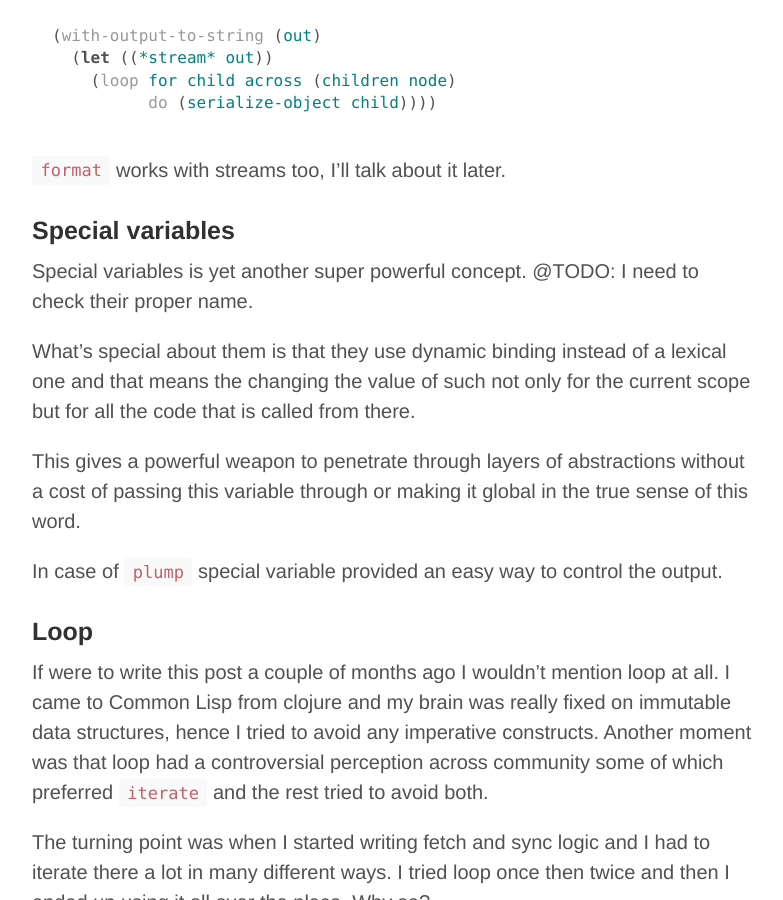
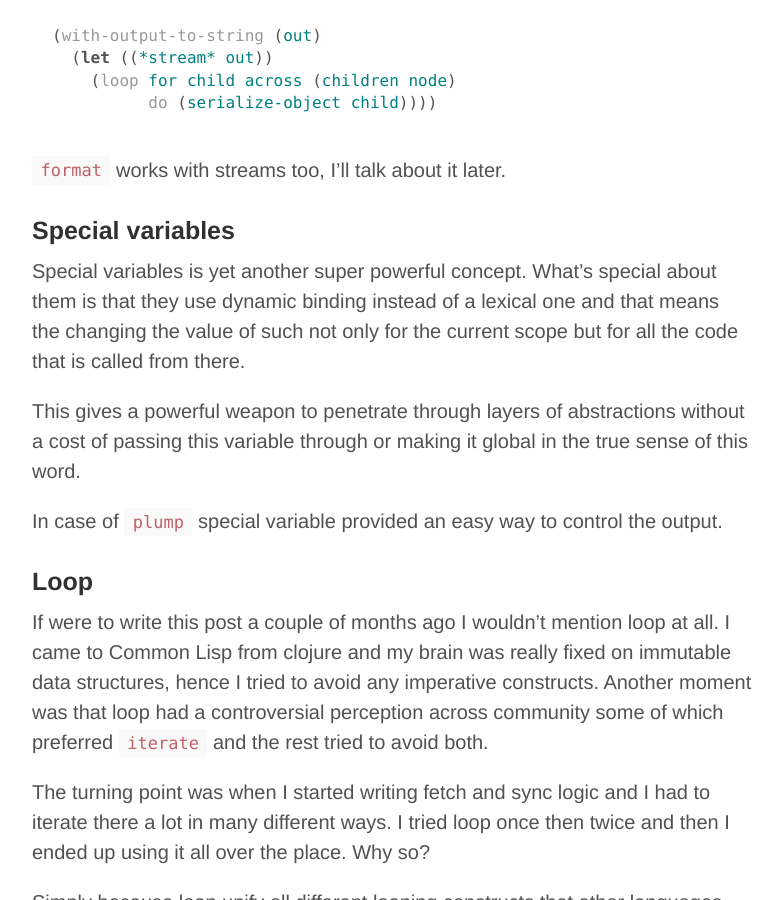
Before and after one commit to can3p/can3p.github.io, a Jekyll site: the page built from _posts/2018-05-31-on-writing-common-lisp-blog-client.md, in a window 1280 px wide and 900 px high, scrolled down 43095 px. Shown: the whole window, without its empty margins (248-1031 px from the left). Built offline with Jekyll 4.4.1, drawn with Linux system fonts in a browser that asks for light colours; comment, search, counter and statistics services are not loaded.

Commit message:
proper cl-slug link and fix for special variables

```diff
--- a/_posts/2018-05-31-on-writing-common-lisp-blog-client.md
+++ b/_posts/2018-05-31-on-writing-common-lisp-blog-client.md
@@ -1777,12 +1777,10 @@ whatever I found fit with the output.
 
 ### Special variables
 
-Special variables is yet another super powerful concept. @TODO: I need
-to check their proper name.
-
-What's special about them is that they use dynamic binding instead of
-a lexical one and that means the changing the value of such not only
-for the current scope but for all the code that is called from there.
+Special variables is yet another super powerful concept. What's
+special about them is that they use dynamic binding instead of a
+lexical one and that means the changing the value of such not only for
+the current scope but for all the code that is called from there.
 
 This gives a powerful weapon to penetrate through layers of
 abstractions without a cost of passing this variable through or making
@@ -2171,6 +2169,6 @@ Thank you for reading.
 [cl-journal.t]: https://github.com/can3p/cl-journal/blob/5659a99e89cc392fbd56ee3659e70ee8743e2b3e/t/cl-journal.lisp#L96
 [ljprotocol]: https://github.com/apparentlymart/livejournal/blob/master/cgi-bin/ljprotocol.pl
 
-[reddit slugify]: https://reddit.com/r/common_lisp/blabla
+[reddit slugify]: https://www.reddit.com/r/Common_Lisp/comments/67neph/clslug_slugify_uris_camelcase_remove_accentuation/
 [blog repo]: https://github.com/can3p/can3p.github.io/issues
 [cl-journal repo]: https://github.com/can3p/cl-journal/issues
```
